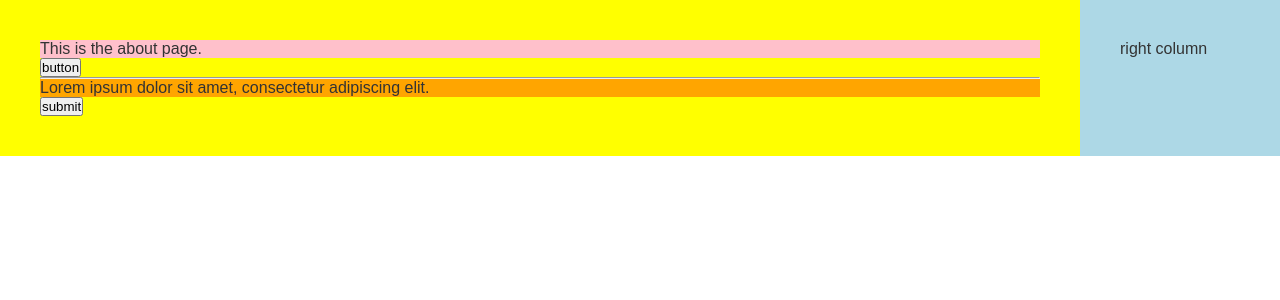
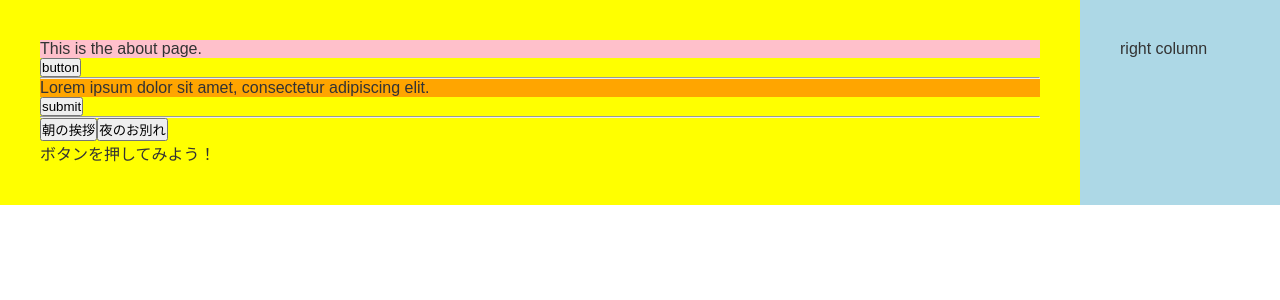
Before and after one commit to coder-hiro/flow-meister, a Next.js app: page /about in a window 1280 px wide. Shown: the top 300 px of the page. Built offline with nearby package versions, Linux system fonts and the light colour scheme.

Commit message:
useStateの確認

```diff
--- a/src/app/about/page.js
+++ b/src/app/about/page.js
@@ -1,6 +1,7 @@
 import ButtonSample from "../../components/ui/ButtonSample";
 import CardSample from "../../components/ui/CardSample";
 import TwoColumnSample from "../../components/layout/TwoColumnSample";
+import MenuSample from "../../components/ui/MenuSample";
 
 export default function About() {
   const boxClass = "box";
@@ -14,6 +15,8 @@ export default function About() {
         <ButtonSample text="button" type="button" />
         <hr />
         <CardSample />
+        <hr />
+        <MenuSample />
       </div>
     </TwoColumnSample>
   );
--- /dev/null
+++ b/src/components/ui/MenuSample.js
@@ -0,0 +1,33 @@
+"use client";
+
+import { useState } from "react";
+
+export default function MenuSample() {
+  const [isOpen, setIsOpen] = useState("ボタンを押してみよう！");
+
+  function handleOpen() {
+    setIsOpen(true);
+  }
+
+  function handleClose() {
+    setIsOpen(false);
+  }
+
+  return (
+    <>
+      <button type="button" onClick={handleOpen}>
+        朝の挨拶
+      </button>
+      <button type="button" onClick={handleClose}>
+        夜のお別れ
+      </button>
+      <p>
+        {isOpen === true
+          ? "おはようございます！"
+          : isOpen === false
+          ? "さようなら！"
+          : isOpen}
+      </p>
+    </>
+  );
+}
```
